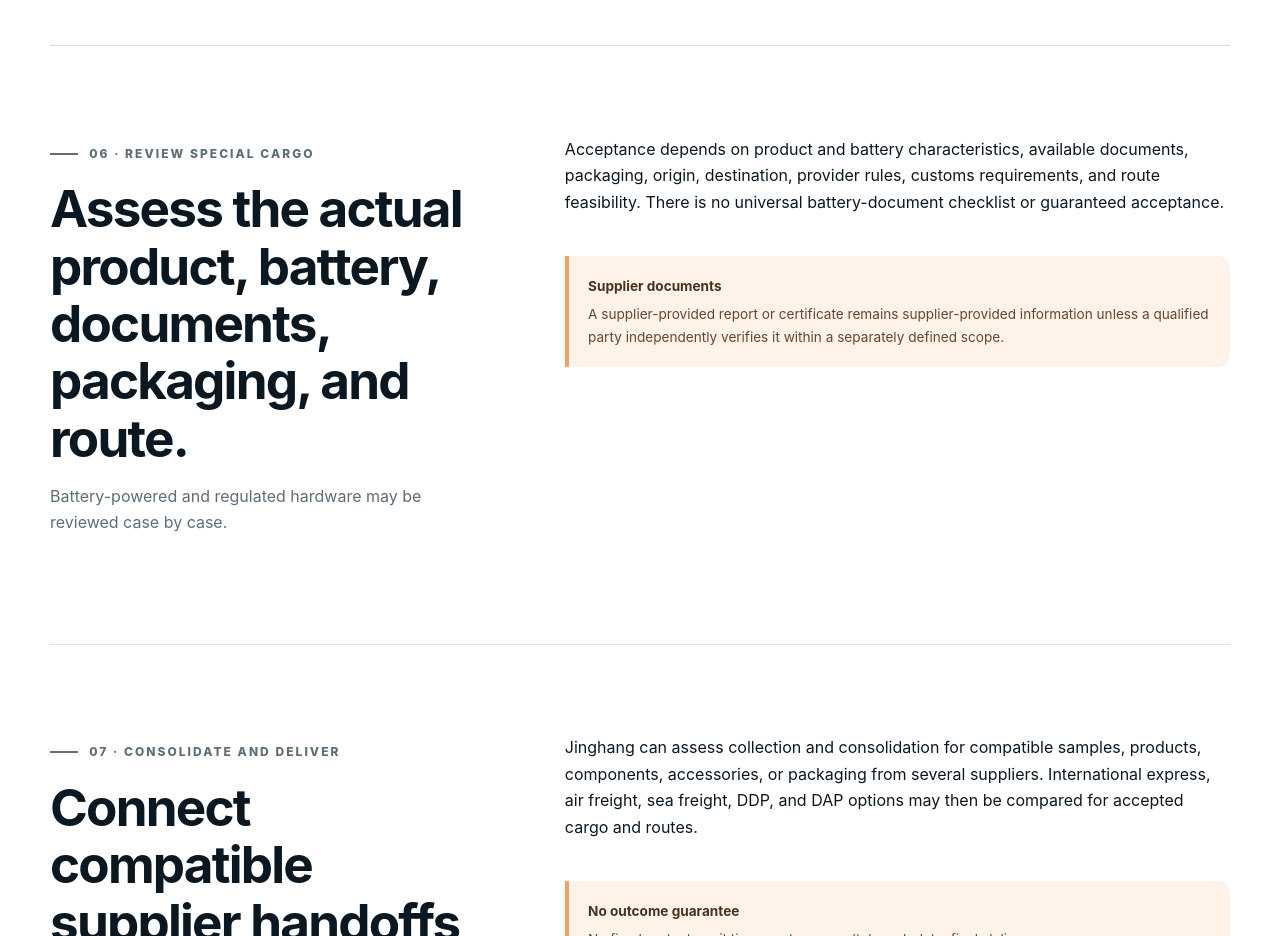
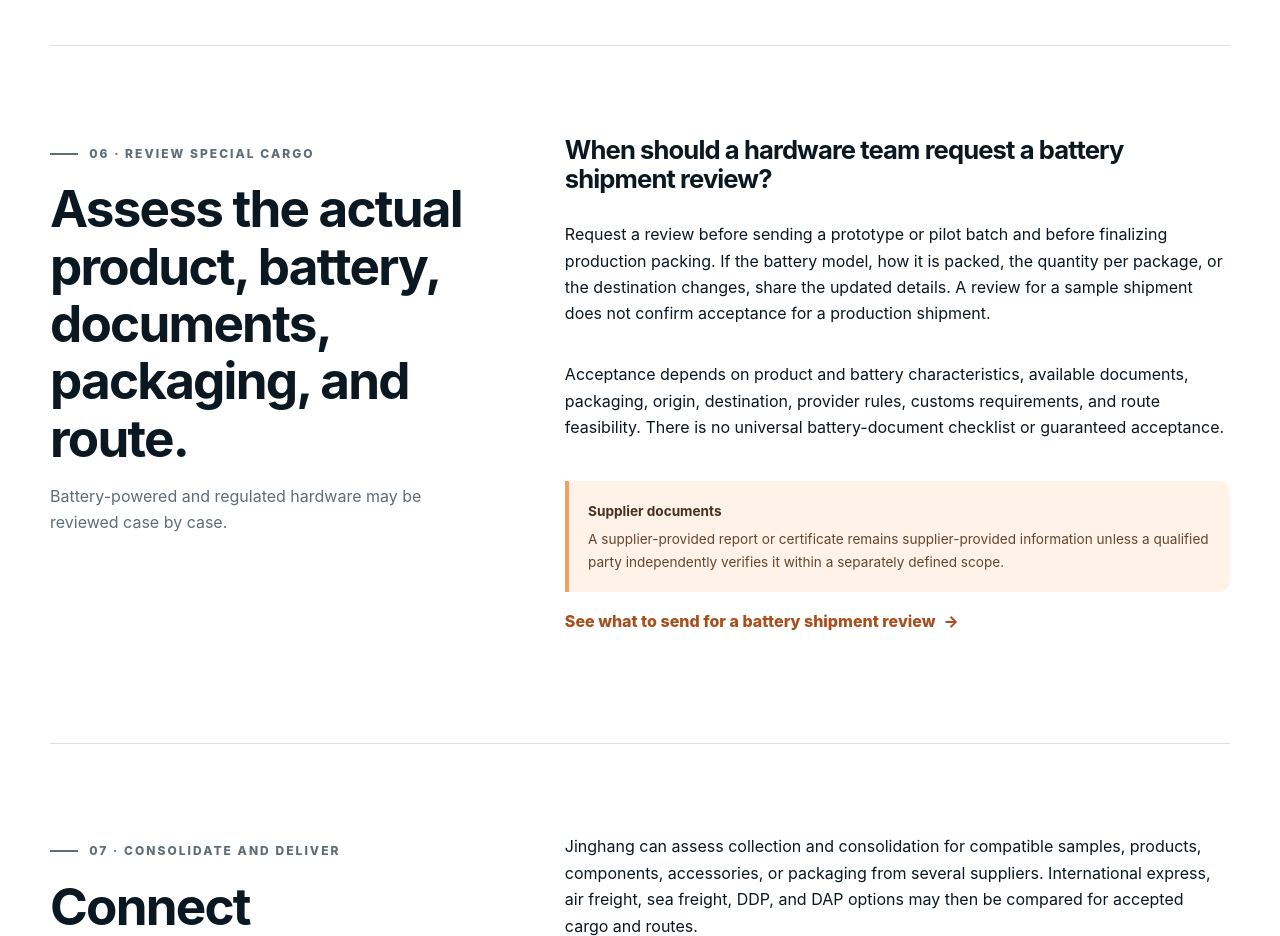
Before and after one commit to xx22497160-bot/jinghang-global-supply-chain, a plain HTML site: page hardware-startup-supply-chain-china.html in a window 1280 px wide. Shown: the part 5720-6656 px from the top of the page. Drawn offline with Linux system fonts and the light colour scheme.

Commit message:
Publish battery shipment review timing guidance

```diff
--- a/hardware-startup-supply-chain-china.html
+++ b/hardware-startup-supply-chain-china.html
@@ -182,7 +182,13 @@
       <article class="service-detail" id="battery-hardware">
         <div class="service-detail-grid">
           <div class="service-detail-heading"><p class="eyebrow">06 · Review special cargo</p><h2>Assess the actual product, battery, documents, packaging, and route.</h2><p>Battery-powered and regulated hardware may be reviewed case by case.</p></div>
-          <div class="service-detail-body"><p>Acceptance depends on product and battery characteristics, available documents, packaging, origin, destination, provider rules, customs requirements, and route feasibility. There is no universal battery-document checklist or guaranteed acceptance.</p><div class="boundary-note"><strong>Supplier documents</strong> A supplier-provided report or certificate remains supplier-provided information unless a qualified party independently verifies it within a separately defined scope.</div></div>
+          <div class="service-detail-body">
+            <h3>When should a hardware team request a battery shipment review?</h3>
+            <p>Request a review before sending a prototype or pilot batch and before finalizing production packing. If the battery model, how it is packed, the quantity per package, or the destination changes, share the updated details. A review for a sample shipment does not confirm acceptance for a production shipment.</p>
+            <p>Acceptance depends on product and battery characteristics, available documents, packaging, origin, destination, provider rules, customs requirements, and route feasibility. There is no universal battery-document checklist or guaranteed acceptance.</p>
+            <div class="boundary-note"><strong>Supplier documents</strong> A supplier-provided report or certificate remains supplier-provided information unless a qualified party independently verifies it within a separately defined scope.</div>
+            <p><a class="text-link" href="/freight-from-china#battery-review">See what to send for a battery shipment review</a></p>
+          </div>
         </div>
       </article>
 
--- a/seo/aeo-answer-map.csv
+++ b/seo/aeo-answer-map.csv
@@ -1,4 +1,5 @@
 "question","best_page","current_answer","recommended_answer","supporting_evidence","business_confirmation_needed","schema_type","status"
+"When should a hardware team request a battery shipment review?","https://jinghangsc.com/hardware-startup-supply-chain-china#battery-hardware","The hardware startup page explains when to request a review, which changes to report and why a sample review does not confirm production-shipment acceptance. It links directly to the freight preparation brief.","Request a review before sending a prototype or pilot batch and before finalizing production packing. If the battery model, how it is packed, the quantity per package, or the destination changes, share the updated details. A review for a sample shipment does not confirm acceptance for a production shipment.","memory/cargo-policy.md; memory/service-positioning.md; hardware startup special-cargo section and freight battery preparation brief; content review 2026-11-16; publication approved by user 2026-11-23","NO","Service","IMPLEMENTED_REVIEWED"
 "What should a buyer clarify before requesting international shipping for battery-related products from China?","https://jinghangsc.com/freight-from-china#battery-review","The freight page now explains which battery-specific details to send: exact product and battery identity, shipping configuration, manufacturer information, condition, packing, route and available model-matched evidence. A matching visible FAQ and FAQPage answer distinguish this initial brief from compliance requirements and final acceptance.","Send the product and battery model, manufacturer specifications and label photos, whether batteries are shipped separately, packed with equipment, or installed, quantities, condition, packing details, origin, destination postcode, ready date, and available documents for the exact model. Identify missing or uncertain information rather than guessing. Jinghang reviews the actual cargo and route; required documents, packing, provider acceptance, scope, and charges must be confirmed before dispatch. This initial brief is not a universal compliance checklist or confirmation of acceptance.","memory/cargo-policy.md; memory/service-positioning.md; freight page review 2026-11-03; IATA battery guidance https://www.iata.org/en/programs/cargo/dangerous-goods/lithium-batteries/ and 2026 Battery Guidance Document; no company capability or universal regulatory requirement added","NO","Service; FAQPage","IMPLEMENTED_REVIEWED"
 "Is supplier screening the same as a factory audit or product inspection?","https://jinghangsc.com/insights/china-supplier-evaluation-checklist#choose-the-check","The guide now directly distinguishes preliminary supplier screening, a separately scoped factory visit or audit, and pre-shipment product inspection by the buyer decision and evidence required. It links to the sourcing process and inspection scope/provider sections, with one exactly matching visible FAQ and FAQPage answer.","No. Preliminary supplier screening compares available identity, product, quotation, and communication information against your requirements. A factory visit or audit examines defined facility and process questions within a separate scope. Pre-shipment product inspection records agreed findings about the actual order, such as quantity, packaging, labels, and visible defects. Choose the review that answers your next decision, and confirm the provider, evidence, timing, fees, and approval authority in advance. Screening does not include a factory audit or certify product compliance, and none of these activities guarantees future supplier performance.","memory/service-positioning.md; memory/inspection-process.md; existing sourcing screening boundary and supplier-evaluation capability guidance; content review dated 2026-10-22","NO","Article; FAQPage","IMPLEMENTED_REVIEWED"
 "What should I confirm before using overseas warehouse and fulfillment coordination for goods sourced from China?","https://jinghangsc.com/services#fulfillment","The services page provides a warehouse-specific preparation checklist, written responsibility and fee boundaries, and three matching visible FAQ and FAQPage answers. The review distinguishes partner coordination coverage from confirmed facility acceptance and included activities.","Confirm the receiving facility and provider, product acceptance, quantities and packing, arrival plan, requested labeling or fulfillment tasks, return-handling instructions, reporting needs, fees, and storage terms. Share the destination, product or SKU list, dimensions, weight, expected order volume, and known regulated characteristics. Jinghang reviews feasibility with the relevant partner; available activities and responsibilities are confirmed in writing before work begins.","memory/commercial-warehouse-terms.md; memory/route-coverage.md; memory/service-positioning.md; memory/cargo-policy.md; services warehouse checklist and matching FAQ; content review dated 2026-10-14","NO","Service; FAQPage","IMPLEMENTED_REVIEWED"
--- a/sitemap.xml
+++ b/sitemap.xml
@@ -26,7 +26,7 @@
   </url>
   <url>
     <loc>https://jinghangsc.com/hardware-startup-supply-chain-china</loc>
-    <lastmod>2026-07-21</lastmod>
+    <lastmod>2026-11-16</lastmod>
   </url>
   <url>
     <loc>https://jinghangsc.com/about</loc>
```
